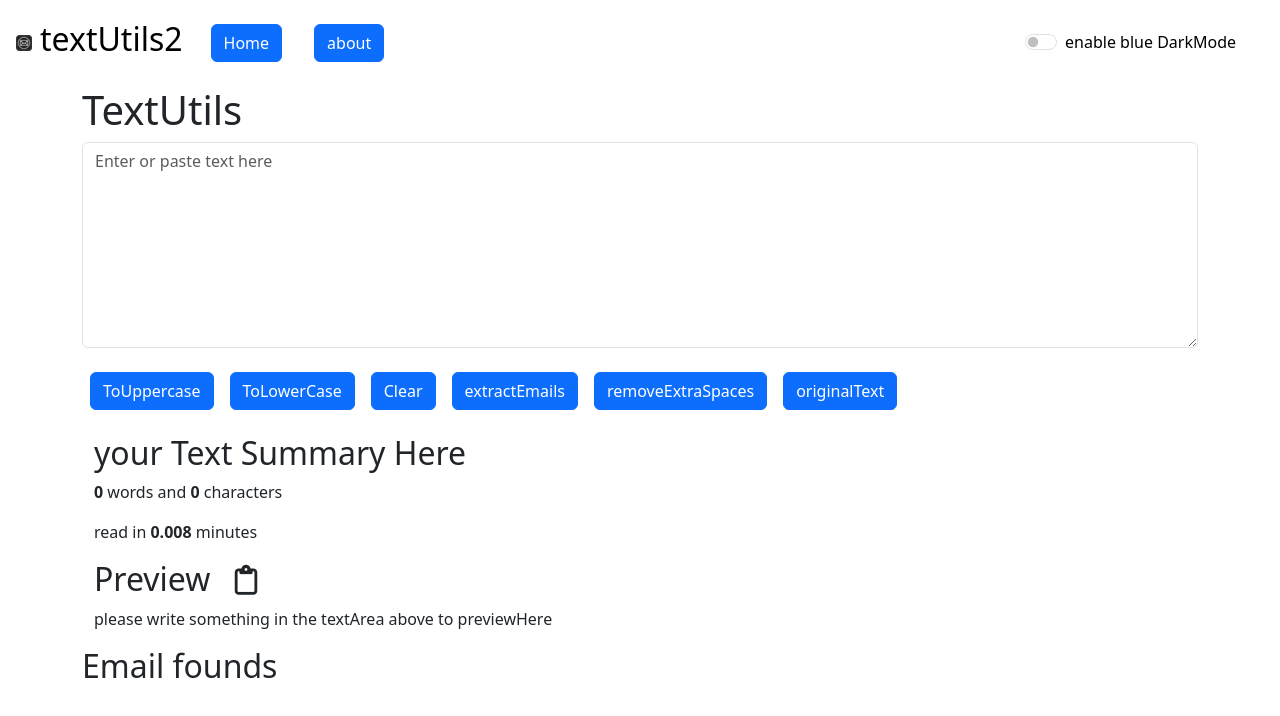
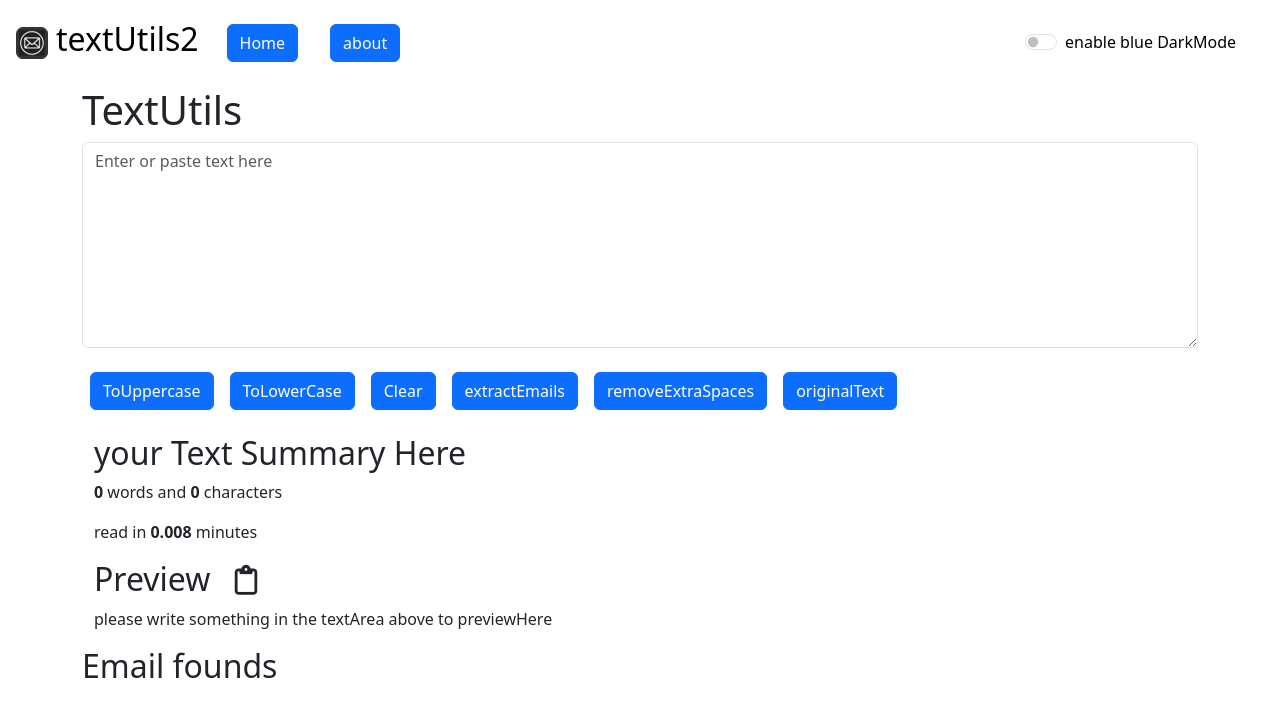
Before and after one commit to taimoor-ai/my-app, a React (Create React App) app: page / in a window 1280 px wide. Shown: the top 716 px of the page. Built offline with nearby package versions, Linux system fonts and the light colour scheme.

Commit message:
Fix navbar issue and update styles

```diff
--- a/src/components/NavBar.js
+++ b/src/components/NavBar.js
@@ -10,7 +10,7 @@ export default function NavBar({
 ) {
   return (
     <nav className="navbar navbar-expand-lg px-2" style={mode}>
-        <img src='favicon-16x16.png' className="mx-2" alt='icon'/>
+        <img src='favicon-32x32.png' className="mx-2" alt='icon'/>
         <h2>{title}</h2>
       <div className="container-fluid" style={mode}>
         <button
@@ -33,11 +33,11 @@ export default function NavBar({
           <ul className="navbar-nav me-auto mb-2 mb-lg-0" style={mode}>
             <li className="nav-item">
              {/* <h4 className="mx-3">Home</h4> */}
-             <Link to='/'className="btn btn-primary mx-3 my-3">Home</Link>
+             <Link to="/"className="btn btn-primary mx-3 my-3">Home</Link>
             </li>
             <li className="nav-item">
             {/* <h4 className="mx-3 m" >{aboutText}</h4> */}
-            <Link to='/about'className="btn btn-primary mx-3 my-3">{aboutText}</Link>
+            <Link to="/about"className="btn btn-primary mx-3 my-3">{aboutText}</Link>
             </li>
           </ul>
           <form className="d-flex mx-4" role="search">
```
Also changed, not shown: public/404.html (added, +7 -0 lines).
